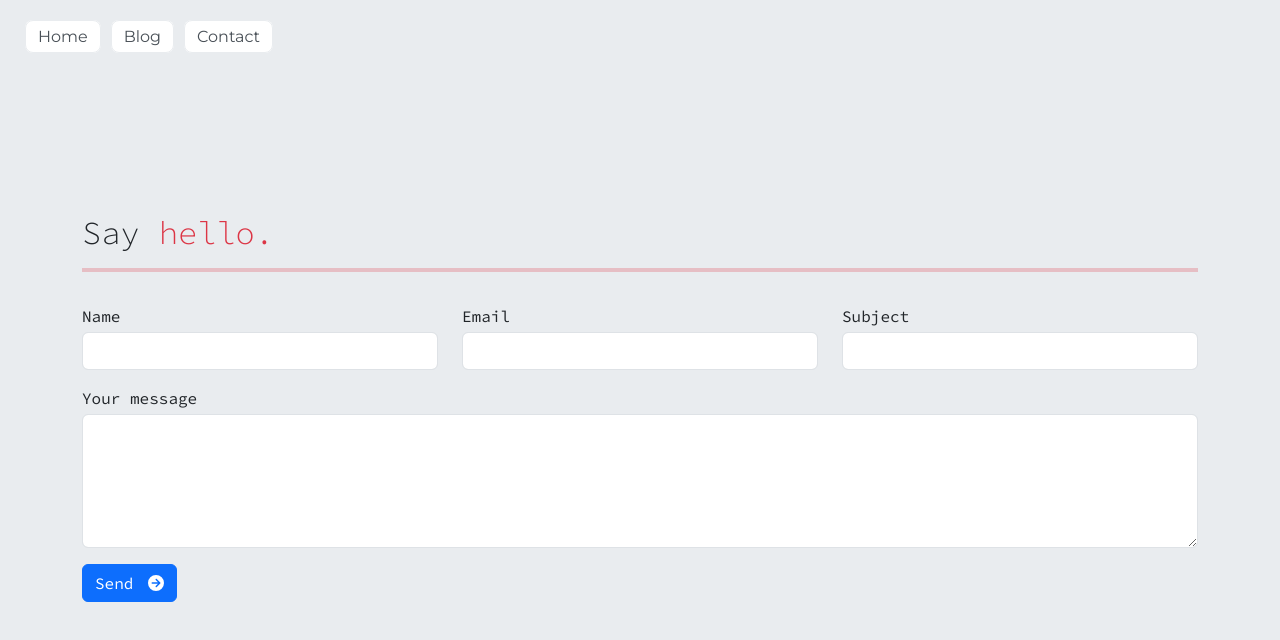
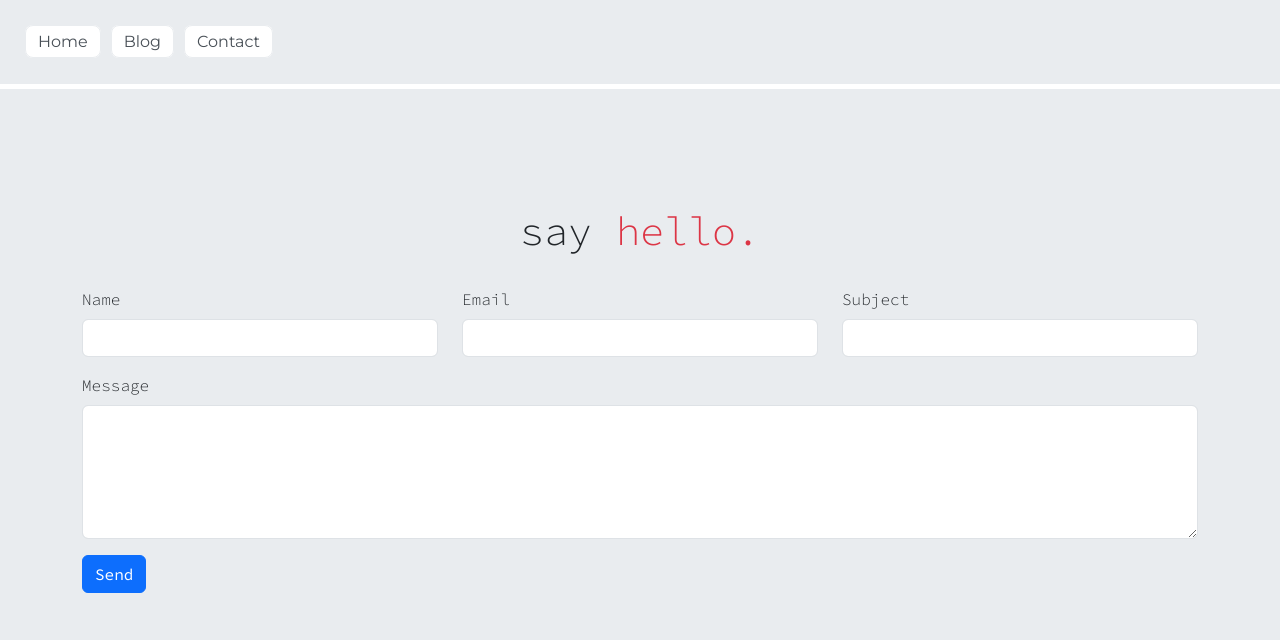
Before and after one commit to gurkanbicer/grkn.js, a Next.js app: page /contact in a window 1280 px wide. Shown: the top 640 px of the page. Built offline with nearby package versions, Linux system fonts and the light colour scheme.

Commit message:
another lazy commit msg

```diff
--- a/package.json
+++ b/package.json
@@ -15,6 +15,7 @@
     "@fortawesome/react-fontawesome": "^0.2.0",
     "bootstrap": "^5.3.2",
     "next": "14.0.1",
+    "nodemailer": "^6.9.7",
     "react": "^18",
     "react-dom": "^18",
     "react-hook-form": "^7.48.2",
@@ -22,6 +23,7 @@
   },
   "devDependencies": {
     "@types/node": "^20",
+    "@types/nodemailer": "^6.4.14",
     "@types/react": "^18",
     "@types/react-dom": "^18",
     "eslint": "^8",
--- /dev/null
+++ b/src/components/logo.tsx
@@ -0,0 +1,25 @@
+import Link from "next/link";
+import Image from "next/image";
+
+export default function Logo() {
+  const img = process.env.NEXT_PUBLIC_PERSON_PROFILE_IMAGE ?? null;
+  const alt = process.env.NEXT_PUBLIC_PERSON_NAME ?? "";
+
+  return img !== undefined && img != null ? (
+    <>
+      <div id="navImage">
+        <Link href="/">
+          <Image
+            src={img}
+            width={96}
+            height={96}
+            alt={alt}
+            className="img-thumbnail rounded-circle shadow-lg"
+          />
+        </Link>
+      </div>
+    </>
+  ) : (
+    ""
+  );
+}
--- a/src/components/navigation.tsx
+++ b/src/components/navigation.tsx
@@ -3,9 +3,9 @@ import Link from "next/link";
 function NavigationItem({ href, name }: { href: string; name: string }) {
   return (
     <>
-      <div>
+      <li>
         <Link href={href}>{name}</Link>
-      </div>
+      </li>
     </>
   );
 }
@@ -13,9 +13,11 @@ function NavigationItem({ href, name }: { href: string; name: string }) {
 export default function Navigation() {
   return (
     <>
-      <NavigationItem href="/" name="Home" />
-      <NavigationItem href="/blog" name="Blog" />
-      <NavigationItem href="/contact" name="Contact" />
+      <ul id="navMenu">
+        <NavigationItem href="/" name="Home" />
+        <NavigationItem href="/blog" name="Blog" />
+        <NavigationItem href="/contact" name="Contact" />
+      </ul>
     </>
   );
 }
--- a/src/pages/contact.tsx
+++ b/src/pages/contact.tsx
@@ -1,12 +1,9 @@
+import { FormEvent, useState } from "react";
 import Head from "next/head";
-import { Montserrat, Source_Code_Pro } from "next/font/google";
 import Navigation from "@/components/navigation";
 import Social from "@/components/social";
-import { FontAwesomeIcon } from "@fortawesome/react-fontawesome";
-import { faArrowCircleRight } from "@fortawesome/free-solid-svg-icons";
-import { useForm } from "react-hook-form";
-import { useState } from "react";
-import Bio from "@/components/bio";
+import Logo from "@/components/logo";
+import { Montserrat, Source_Code_Pro } from "next/font/google";
 
 export const montserrat = Montserrat({
   subsets: ["latin"],
@@ -22,54 +19,62 @@ const personName = process.env.NEXT_PUBLIC_PERSON_NAME;
 const pageTitle = personName ?? "An another Developer";
 const pageDescription = "Contact with " + personName;
 
-export type ContactFormData = {
-  name: string;
-  email: string;
-  subject: string;
-  message: string;
-};
-
 export default function Contact() {
-  const { register, handleSubmit } = useForm<ContactFormData>();
-  const [formHidden, setFormHidden] = useState("no");
-  const [alertStatus, setAlertStatus] = useState("primary");
-  const [alertMessage, setAlertMessage] = useState("");
   const [inputName, setInputName] = useState("");
   const [inputEmail, setInputEmail] = useState("");
   const [inputSubject, setInputSubject] = useState("");
   const [inputMessage, setInputMessage] = useState("");
+  const [isLoading, setLoading] = useState(false);
+  const [isSent, setSent] = useState(false);
+  const [formVisible, setFormVisibility] = useState(true);
+  const [alertStatus, setAlertStatus] = useState("");
+  const [alertMessage, setAlertMessage] = useState("");
 
-  function sendEmail(data: ContactFormData) {
-    const apiEndpoint = "/api/send-email";
+  const handleSubmit = async (e: FormEvent) => {
+    e.preventDefault();
+    setLoading(true);
 
-    fetch(apiEndpoint, {
+    fetch("/api/send-email", {
       method: "POST",
-      body: JSON.stringify(data),
+      body: JSON.stringify({
+        name: inputName,
+        email: inputEmail,
+        subject: inputSubject,
+        message: inputMessage,
+      }),
+      headers: {
+        Accept: "application/json",
+        "Content-Type": "application/json",
+      },
     })
-      .then((res) => res.json())
+      .then((response) => response.json())
       .then((response) => {
         if (response.status) {
-          setFormHidden("yes");
-          setAlertStatus(response.statusText);
+          setAlertStatus("alert-success");
           setAlertMessage(response.message);
+          setFormVisibility(false);
+          setSent(true);
         } else {
-          setFormHidden("no");
-          setAlertStatus(response.statusText);
+          setAlertStatus("alert-warning");
           setAlertMessage(response.message);
-        }
-      })
-      .catch((err) => {});
+          setFormVisibility(false);
+          setSent(false);
         }
 
-  function clearForm() {
-    setFormHidden("no");
-    setAlertStatus("primary");
-    setAlertMessage("");
+        setLoading(false);
+      });
+  };
+
+  const handleReset = () => {
     setInputName("");
     setInputEmail("");
     setInputSubject("");
     setInputMessage("");
-  }
+    setAlertMessage("");
+    setAlertStatus("");
+    setFormVisibility(true);
+    setSent(false);
+  };
 
   return (
     <>
@@ -81,114 +86,113 @@ export default function Contact() {
       </Head>
       <main className={montserrat.className}>
         <nav id="nav">
-          <div id="navLeft">
-            <div id="navLeftContainer">
+          <div className="row">
+            <div className="col-lg-4 col-md-4 col-sm-12">
               <Navigation />
             </div>
+            <div className="col-lg-4 col-md-4 col-sm-12">
+              <Logo />
             </div>
-          <div id="navRight">
-            <div id="navRightContainer">
+            <div className="col-lg-4 col-md-4 col-sm-12">
               <Social />
             </div>
           </div>
         </nav>
         <section id="contact" className={source_code_pro.className}>
           <div className="container">
-            <Bio />
-            <div
-              className={
-                formHidden == "yes"
-                  ? "mt-3 d-block alert alert-" + alertStatus
-                  : "mt-3 d-none"
-              }
-              role="alert"
-            >
-              <p>{alertMessage}</p>
-              <button
-                className={
-                  formHidden == "yes" ? "d-block btn btn-success" : "d-none"
-                }
-                onClick={clearForm}
-              >
-                I need send another email
-              </button>
-            </div>
-
-            <form
-              onSubmit={handleSubmit(sendEmail)}
-              id="contactForm"
-              className={formHidden == "yes" ? "d-none" : "d-block mt-3"}
-            >
-              <div className="row mb-3">
-                <div className="col-lg-12 col-md-12 col-sm-12">
-                  <h2 className={source_code_pro.className}>
-                    Say <span className="text-danger">hello.</span>
-                  </h2>
-                  <hr className="border border-danger border-2" />
+            <form id="contactForm" onSubmit={(e) => handleSubmit(e)}>
+              <div className="row">
+                <div className="col-lg-12">
+                  <h1 className={source_code_pro.className}>
+                    {isSent && !formVisible ? (
+                      <>
+                        Hi, <span className="text-success">{inputName}!</span>
+                      </>
+                    ) : (
+                      <>
+                        say <span className="text-danger">hello.</span>
+                      </>
+                    )}
+                  </h1>
                 </div>
               </div>
-              <div className="row">
-                <div className="col-lg-4 col-md-6 col-sm-12">
-                  <div className="form-group">
-                    <label className={source_code_pro.className + " mb-1"}>
-                      Name
-                    </label>
+              <div
+                className={formVisible ? "d-block row mt-4" : "d-none row mt-4"}
+              >
+                <div className="col-lg-12">
+                  <div className="row mt-3">
+                    <div className="col-lg-4 col-md-4 col-sm-12">
+                      <label className="fw-light mb-2">Name</label>
                       <input
                         type="text"
                         className="form-control"
                         value={inputName}
+                        required
                         onChange={(e) => setInputName(e.target.value)}
                       />
                     </div>
-                </div>
-                <div className="col-lg-4 col-md-6 col-sm-12">
-                  <div className="form-group">
-                    <label className={source_code_pro.className + " mb-1"}>
-                      Email
-                    </label>
+                    <div className="col-lg-4 col-md-4 col-sm-12">
+                      <label className="fw-light mb-2">Email</label>
                       <input
-                      type="text"
+                        type="email"
                         className="form-control"
                         value={inputEmail}
+                        required
                         onChange={(e) => setInputEmail(e.target.value)}
                       />
                     </div>
-                </div>
-                <div className="col-lg-4 col-md-6 col-sm-12">
-                  <div className="form-group">
-                    <label className={source_code_pro.className + " mb-1"}>
-                      Subject
-                    </label>
+                    <div className="col-lg-4 col-md-4 col-sm-12">
+                      <label className="fw-light mb-2">Subject</label>
                       <input
                         type="text"
                         className="form-control"
                         value={inputSubject}
+                        required
                         onChange={(e) => setInputSubject(e.target.value)}
                       />
                     </div>
                   </div>
-                <div className="col-lg-12 col-md-12 col-sm-12 mt-3">
-                  <div className="form-group">
-                    <label className={source_code_pro.className + " mb-1"}>
-                      Your message
-                    </label>
+                  <div className="row mt-3">
+                    <div className="col-lg-12 col-md-12 col-sm-12">
+                      <label className="fw-light mb-2">Message</label>
                       <textarea
                         className="form-control"
                         rows={5}
-                      onChange={(e) => setInputMessage(e.target.innerHTML)}
-                    >
-                      {inputMessage}
-                    </textarea>
+                        required
+                        onChange={(e) => setInputMessage(e.target.value)}
+                        value={inputMessage}
+                      />
                     </div>
                   </div>
-                <div className="col-lg-12 col-md-12 col-sm-12 mt-3">
-                  <button className="btn btn-primary">
-                    Send{" "}
-                    <FontAwesomeIcon
-                      icon={faArrowCircleRight}
-                      style={{ marginLeft: 5 }}
-                    />
+                  <div className="row mt-3">
+                    <div className="col-lg-12 col-md-12 col-sm-12">
+                      <button
+                        type="submit"
+                        className="btn btn-primary"
+                        onClick={(e) => handleSubmit(e)}
+                        disabled={isLoading}
+                      >
+                        {isLoading ? "Sending..." : "Send"}
                       </button>
+                    </div>
+                  </div>
+                </div>
+              </div>
+
+              <div
+                className={formVisible ? "d-none row mt-3" : "d-block row mt-3"}
+              >
+                <div className="col-lg-12 col-md-12 col-sm-12">
+                  <div className={"alert text-center " + alertStatus}>
+                    {alertMessage}
+                  </div>
+                  {isSent ? (
+                    ""
+                  ) : (
+                    <>
+                      <button className="btn btn-primary"></button>
+                    </>
+                  )}
                 </div>
               </div>
             </form>
--- a/src/styles/styles.scss
+++ b/src/styles/styles.scss
@@ -1,4 +1,3 @@
-
 @import "/node_modules/bootstrap/scss/bootstrap.scss";
 
 main {
@@ -6,25 +5,27 @@ main {
 }
 
 #nav {
-  position: relative;
+  width: 100%;
+  position: fixed;
+  display: block;
+  background-color: $gray-200;
+  border-bottom: 5px solid $white;
+  z-index: 999;
 }
 
-#navLeft {
-  position: absolute;
-  top: 0;
-  left: 0;
-  padding: 25px;
+#navMenu {
+  display: flex;
+  list-style: none;
+  padding: 0;
+  margin: 0;
+  padding: 30px 25px;
 }
 
-#navLeftContainer {
-  display: flex;
+#navMenu li {
+  flex-grow: 0;
 }
 
-#navLeftContainer div {
-  flex-grow: 1;
-}
-
-#navLeftContainer div a {
+#navMenu li a {
   background-color: $white;
   padding: 6px 12px;
   border: 1px solid $gray-200;
@@ -36,73 +37,104 @@ main {
   -webkit-border-radius: 8px;
 }
 
-#navLeftContainer div a:hover {
+#navMenu li a:hover {
   background-color: $gray-200;
   border: 1px solid $gray-400;
   transition: 0.3s ease-in;
 }
 
-#navLeftContainer p {
-  margin-bottom: 0;
-}
-
-#navLeftContainer p .svg-inline--fa {
-  font-size: 14px;
-  margin-right: 8px;
-  color: $gray-700;
-}
-
-#navLeftContainer p a {
-  color: $blue-400;
-  text-decoration: none;
-  font-weight: 500;
-}
-
-#navLeftContainer p a:hover {
-  color: $blue-500;
-}
-
-#navRight {
-  position: absolute;
-  top: 0;
-  right: 0;
+#navImage {
+  display: flex;
+  list-style: none;
+  justify-content: center;
+  align-items: center;
   padding: 25px;
 }
 
-#navRightContainer {
-  display: flex;
+#navImage a {
+  position: absolute;
+  top: 35px;
 }
 
-#navRightContainer div {
+#navSocial {
+  display: flex;
+  list-style: none;
+  padding: 0;
+  margin: 0;
+  padding: 0 0;
+  justify-content: flex-end;
+  text-align: right;
+  padding: 25px;
+}
+
+#navSocial li {
   padding: 5px 8px;
 }
 
-#navRightContainer div a {
+#navSocial li a {
   color: $gray-600;
 }
 
-#navRightContainer div a:hover {
+#navSocial li a:hover {
   color: $gray-800;
   transition: 0.3s ease-in;
 }
 
-#navRightContainer div a .svg-inline--fa {
+#navSocial li a .svg-inline--fa {
   font-size: 24px;
 }
 
 @include media-breakpoint-up(xs) {
-  #navRight {
-    top: 50px;
-    left: 0;
-    right: inherit;
+  #nav {
+    position: relative;
+  }
+
+  #navMenu {
+    padding: 25px 25px;
+    align-items: center;
+    justify-content: center;
+  }
+
+  #navImage a {
+    position: relative;
+    top: auto;
+  }
+
+  #navImage {
+    padding: 0 15px;
+  }
+
+  #navSocial {
+    padding: 25px 25px;
+    align-items: center;
+    justify-content: center;
   }
 }
 
 @include media-breakpoint-up(sm) {
-  #navRight {
-    top: 0;
-    left: inherit;
-    right: 0;
+  #nav {
+    position: fixed;
+  }
+
+  #navMenu {
+    padding: 30px 25px;
+    align-items: center;
+    justify-content: flex-start;
+  }
+
+  #navImage {
+    padding: 25px;
+  }
+
+  #navImage a {
+    position: absolute;
+    top: 35px;
+  }
+
+  #navSocial {
+    padding: 25px 25px;
+    align-items: center;
+    justify-content: flex-end;
   }
 }
 
@@ -130,36 +162,6 @@ main {
   font-size: $font-size-lg;
 }
 
-
-#job {
-  display: flex;
-  justify-content: center;
-  align-items: center;
-  text-align: center;
-}
-
-#job p {
-  background: $gray-100 !important;
-  padding: 6px 10px;
-  border: 1px solid $gray-500 !important;
-  border-radius: 7px;
-  font-size: $font-size-sm;
-  margin-top: 20px
-}
-
-#job p a {
-  color: $gray-600;
-}
-
-#job p a:hover {
-  color: $gray-800;
-  transition: 0.3s ease-in;
-}
-
-#job p .svg-inline--fa {
-  margin-right: 5px;
-}
-
 #skills {
   display: block;
 }
@@ -184,27 +186,25 @@ main {
 
 #posts {
   min-height: 100vh !important;
-  display: flex;
-  align-items: center;
-  justify-content: center;
+  display: block;
 }
 
 @include media-breakpoint-up(xs) {
   #posts {
-    padding: 20px 0;
+    padding: 0;
   }
 }
 
 @include media-breakpoint-up(sm) {
   #posts {
-    padding: 50px 0;
+    padding: 100px 0;
   }
 }
 
-#posts h2 {
+#posts h1 {
   font-weight: 300;
+  text-align: center;
 }
-
 
 #posts .card {
   box-sizing: border-box;
@@ -218,7 +218,6 @@ main {
   margin: 15px 0 15px 10px;
   cursor: pointer;
   text-decoration: none;
-
 }
 
 #posts .card:hover {
@@ -241,7 +240,6 @@ main {
   right: -8px;
 }
 
-
 #posts .card .card-title .post-blog .svg-inline--fa {
   font-size: 32px;
   color: $gray-500;
@@ -259,7 +257,7 @@ main {
   font-size: $font-size-sm;
 }
 
-#posts .card .card-body .post-tags span+span {
+#posts .card .card-body .post-tags span + span {
   margin-top: 5px;
 }
 
@@ -276,12 +274,12 @@ main {
   flex-wrap: wrap !important;
 }
 
-#posts .row>[class*="col-"] {
+#posts .row > [class*="col-"] {
   display: flex !important;
   flex-direction: column !important;
 }
 
-#posts .row>[class*="col-"] .card {
+#posts .row > [class*="col-"] .card {
   height: 100%;
   max-height: auto;
 }
@@ -293,7 +291,7 @@ main {
   justify-content: center;
 }
 
-
-#contact h2 {
+#contact h1 {
   font-weight: 300;
+  text-align: center;
 }
```
Also changed, not shown: src/components/job.tsx (deleted, +0 -53 lines), src/components/social.tsx (+17 -12 lines), src/pages/api/send-email.ts (+13 -10 lines), src/pages/blog.tsx (+27 -21 lines), src/pages/index.tsx (+6 -6 lines), 1 other file (tests, documents, lock files or other folders). Lines whose indentation alone changed are shown as unchanged.
